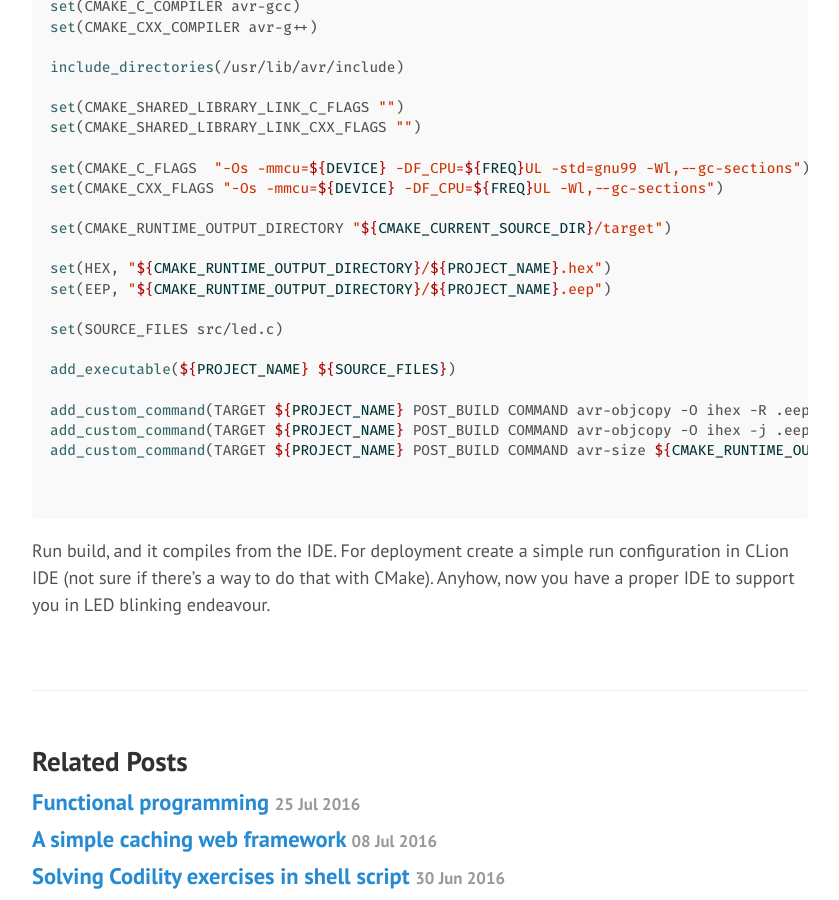
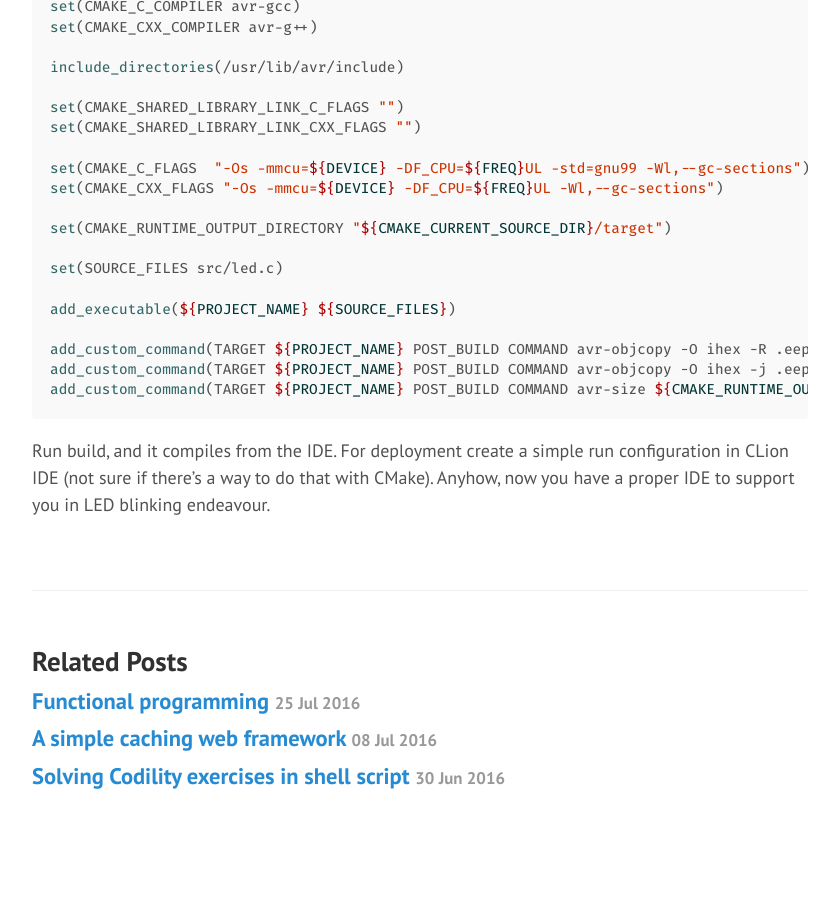
Before and after one commit to vasily-kartashov/vasily-kartashov.github.io, a Jekyll site: the page built from _posts/2016-09-07-simple-arduino-c-project.md, in a window 1280 px wide and 900 px high, scrolled down 1911 px. Shown: the whole window, without its empty margins (382-1221 px from the left). Built offline with Jekyll 4.4.1, drawn with Linux system fonts in a browser that asks for light colours; some web fonts are replaced.

Commit message:
cmake added

````diff
--- a/_posts/2016-09-07-simple-arduino-c-project.md
+++ b/_posts/2016-09-07-simple-arduino-c-project.md
@@ -91,18 +91,13 @@
 
 set(CMAKE_RUNTIME_OUTPUT_DIRECTORY "${CMAKE_CURRENT_SOURCE_DIR}/target")
 
-set(HEX, "${CMAKE_RUNTIME_OUTPUT_DIRECTORY}/${PROJECT_NAME}.hex")
-set(EEP, "${CMAKE_RUNTIME_OUTPUT_DIRECTORY}/${PROJECT_NAME}.eep")
-
 set(SOURCE_FILES src/led.c)
 
 add_executable(${PROJECT_NAME} ${SOURCE_FILES})
 
-add_custom_command(TARGET ${PROJECT_NAME} POST_BUILD COMMAND avr-objcopy -O ihex -R .eeprom ${CMAKE_RUNTIME_OUTPUT_DIRECTORY}/${PROJECT_NAME} ${HEX})
-add_custom_command(TARGET ${PROJECT_NAME} POST_BUILD COMMAND avr-objcopy -O ihex -j .eeprom --set-section-flags=.eeprom="alloc,load"  --change-section-lma .eeprom=0 ${CMAKE_RUNTIME_OUTPUT_DIRECTORY}/${PROJECT_NAME} ${EEP})
+add_custom_command(TARGET ${PROJECT_NAME} POST_BUILD COMMAND avr-objcopy -O ihex -R .eeprom ${CMAKE_RUNTIME_OUTPUT_DIRECTORY}/${PROJECT_NAME} ${CMAKE_RUNTIME_OUTPUT_DIRECTORY}/${PROJECT_NAME}.hex)
+add_custom_command(TARGET ${PROJECT_NAME} POST_BUILD COMMAND avr-objcopy -O ihex -j .eeprom --set-section-flags=.eeprom="alloc,load" --change-section-lma .eeprom=0 ${CMAKE_RUNTIME_OUTPUT_DIRECTORY}/${PROJECT_NAME} ${CMAKE_RUNTIME_OUTPUT_DIRECTORY}/${PROJECT_NAME}.eep)
 add_custom_command(TARGET ${PROJECT_NAME} POST_BUILD COMMAND avr-size ${CMAKE_RUNTIME_OUTPUT_DIRECTORY}/${PROJECT_NAME} --mcu=${DEVICE} --format=avr)
-
-
 ```
 
 Run build, and it compiles from the IDE. For deployment create a simple run configuration in CLion IDE (not sure if there's a way to do that with CMake). Anyhow, now you have a proper IDE to support you in LED blinking endeavour.
````
